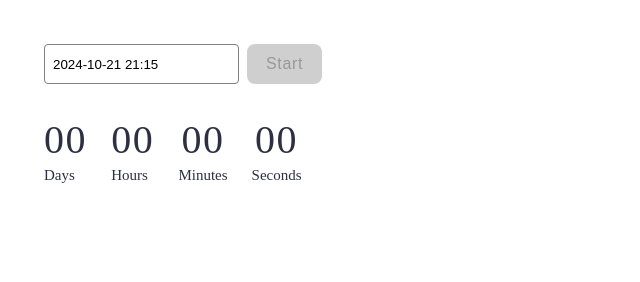
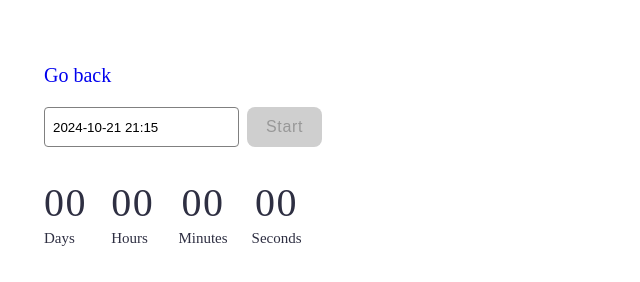
Before and after one commit to Viktor-Baratej/goit-js-hw-10, a plain HTML site: page 1-timer.html in a window 1280 px wide. Shown: the whole page, without its empty margins (0-640 px from the left). Drawn offline with Linux system fonts and the light colour scheme.

Commit message:
Deploying to gh-pages from @ Viktor-Baratej/goit-js-hw-10@927452fb048f70a98b222afc881c6c2be41307f9 🚀

```diff
--- a/1-timer.html
+++ b/1-timer.html
@@ -14,6 +14,7 @@
   </head>
   <body>
     <main>
+      <p><a href="./index.html">Go back</a></p>
       <div class="wrapp">
         <input type="text" id="datetime-picker" />
         <button type="button" data-start class="btn-start">Start</button>
```
Also changed, not shown: 2-snackbar.html (+1 -0 lines).
